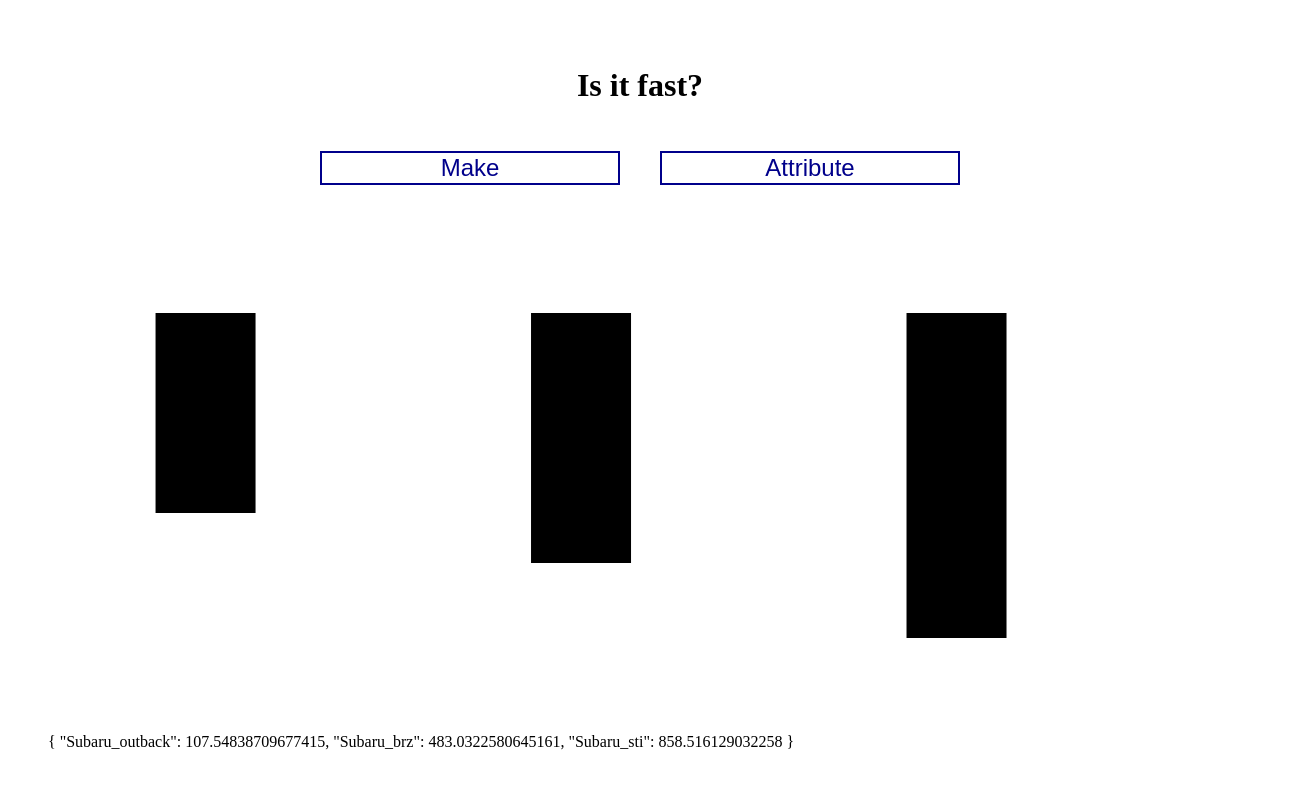
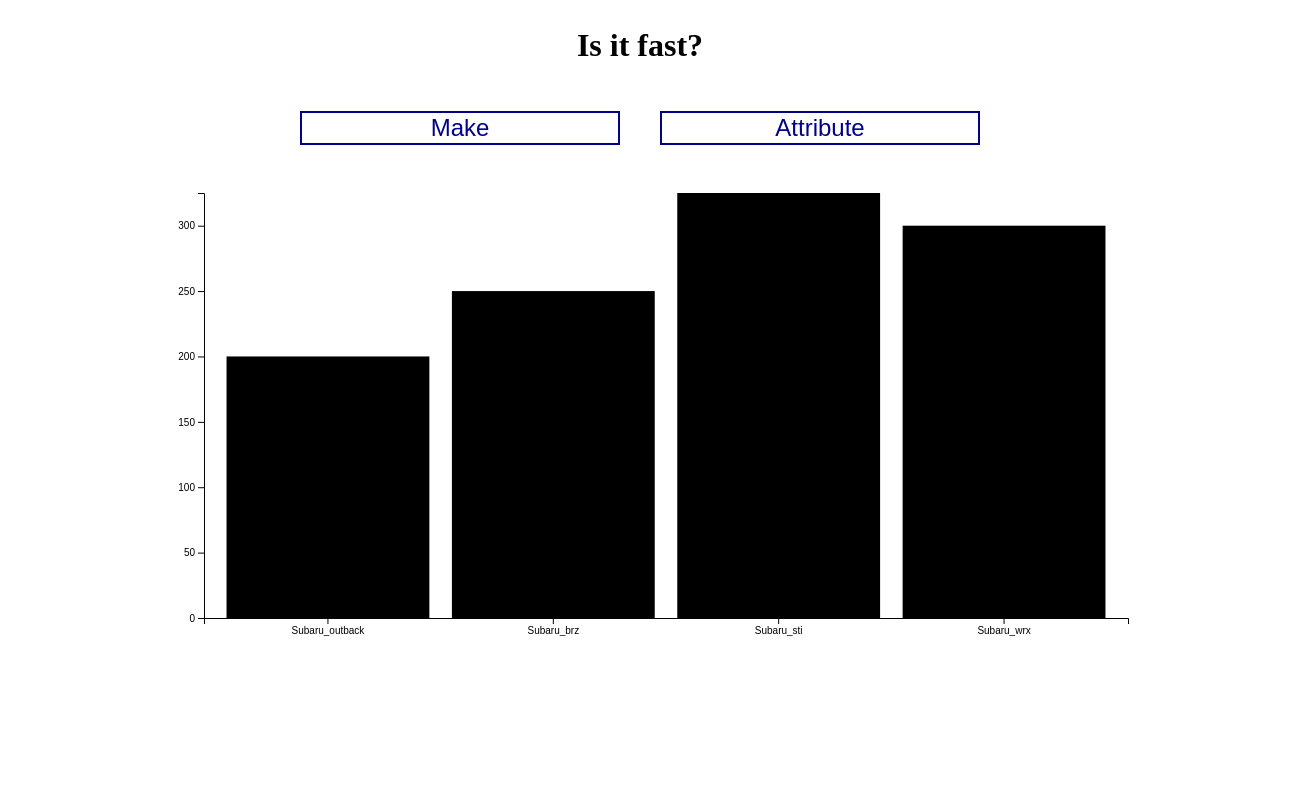
Before and after one commit to jeffreyb7/performance_cars_app, a Vue app: page / in a window 1280 px wide. Shown: the top 788 px of the page, 1312 px wide, since content can reach past the window. Built offline with nearby package versions, Linux system fonts and the light colour scheme.

Commit message:
Completed chart render and basic window resize response

```diff
--- a/index.html
+++ b/index.html
@@ -6,7 +6,7 @@
     <meta name="viewport" content="width=device-width, initial-scale=1.0" />
     <title>Is It Fast</title>
   </head>
-  <body>
+  <body style="margin: 0 auto;">
     <div id="app"></div>
     <script type="module" src="/src/main.js"></script>
   </body>
--- a/src/App.vue
+++ b/src/App.vue
@@ -5,7 +5,8 @@
 
 const make = ref(false)
 const attribute = ref(false)
-const cars = ref({data:[{"model": "Subaru_outback", "hp": 200}, {"model": "Subaru_brz", "hp": 250}, {"model": "Subaru_sti", "hp": 325}]})
+const cars = ref({model:["Subaru_outback", "Subaru_brz", "Subaru_sti", "Subaru_wrx"], attribute: [200, 250, 325, 300]})
+const screen_width = ref(window.innerWidth)
 
 </script>
 
@@ -24,8 +25,8 @@
     </div>
   </header>
   <body>
-    <div>
-        <BarChart :data="cars.data" />
+    <div class="chart">
+        <BarChart :data="cars" :screen_width="screen_width" />
     </div>
   </body>
 </template>
@@ -33,9 +34,7 @@
 <style>
 
 #app {
-  max-width: 1280px;
   margin: 0 auto;
-  padding: 2rem;
   font-weight: normal;
 }
 
@@ -43,6 +42,8 @@
   line-height: 1.5;
   max-height: 100vh;
   text-align: center;
+  margin: 0 auto;
+  width: 100%;
 }
 
 button {
@@ -68,4 +69,9 @@
   padding-top: 20px;
 }
 
+.chart {
+  margin: 0 auto;
+  width: 80%;
+}
+
 </style>
--- a/src/components/BarChart.vue
+++ b/src/components/BarChart.vue
@@ -2,31 +2,68 @@
   import { computed } from 'vue'
   import * as d3 from 'd3'
 
-  const props = defineProps(['data'])
-
-  const width = 1264
+  const props = defineProps(['data', 'screen_width'])
   const height = 500
   const margin = {top: 20, right: 30, bottom: 55, left: 70 };
 
+  const width = computed(() => {
+    return props.screen_width * 0.8
+  });
+
+  // Make data into json where key is the model and value is the attribute
+  const merged_data = computed(() => {
+    const data_obj = {};
+    for (let x = 0; x < props.data.model.length; x++) {
+      data_obj[props.data.model[x]] = props.data.attribute[x]
+    };
+    return data_obj
+  });
+
+  // Compute the x-position of each bar for the bar chart
+  // Output is json of model: x-value
+  // Also includes additional bandwidth key used for bar width
   const x_positions = computed(() => {
-    const names = []
-    for (let x in props.data) {
-      names.push(props.data[x].model);
-    };
-    console.log(names);
-    const x_scale = d3.scaleBand().domain(names).range([margin.left, width - margin.right]).padding(0.1);
-    const bar_positions = new Object();
-    names.forEach(name => bar_positions[name] = x_scale(name));
-    return bar_positions
+    const x_scale = d3.scaleBand().domain(props.data.model).range([margin.left, width.value - margin.right]).padding(0.1);
+    const bar_x = {};
+    props.data.model.forEach(model => bar_x[model] = x_scale(model));
+    bar_x["bandwidth"] = x_scale.bandwidth();
+    return bar_x;
   })
 
+  // Compute the y-position of each bar for the bar chart
+  // Output is json of attribute: y-value
+  const y_positions = computed(() => {
+    const y_scale = d3.scaleLinear().domain([0, d3.max(props.data.attribute)]).range([height - margin.bottom, margin.top]);
+    const bar_y = {};
+    bar_y["pos"] = {};
+    bar_y["height"] = {};
+    bar_y["y_axis"] = {};
+    props.data.attribute.forEach(value => bar_y.pos[value] = y_scale(value));
+    props.data.attribute.forEach(value => bar_y.height[value] = height - margin.bottom - y_scale(value));
+    return bar_y;
+  })
+
+  // Custom directive to make the y-axis g-elements
+  const vYaxis = {
+    mounted(el) {
+      d3.select(el).call(d3.axisLeft(d3.scaleLinear().domain([0, d3.max(props.data.attribute)]).range([height - margin.bottom, margin.top])))
+    }
+  }
+
+  // Custom directive to make the x-axis g-elements
+  const vXaxis = {
+    mounted(el) {
+      d3.select(el).call(d3.axisBottom(d3.scaleBand().domain(props.data.model).range([margin.left, width.value - margin.right]).padding(0.1)))
+    }
+  }
 
 </script>
 <template>
-  <svg id="cars_bar" viewbox="0,0,1264,500" :width="width" :height="height">
-    <template v-for="(entry, index) in data">
-      <rect class="bar" :x="x_positions[entry.model]" y="100" width="100" :height="entry.hp"></rect>
+  <svg id="cars_bar" :width="width" :height="height">
+    <template v-for="(value, key, index) in merged_data">
+      <rect class="bar" :x="x_positions[key]" :y="y_positions.pos[value]" :width="x_positions.bandwidth" :height="y_positions.height[value]"></rect>
     </template>
+    <g v-Xaxis :transform="`translate(0,${height - margin.bottom})`"></g>
+    <g v-Yaxis :transform="`translate(${margin.left},0)`"></g>
   </svg>
-  <p>{{ x_positions }}</p>
 </template>
```
